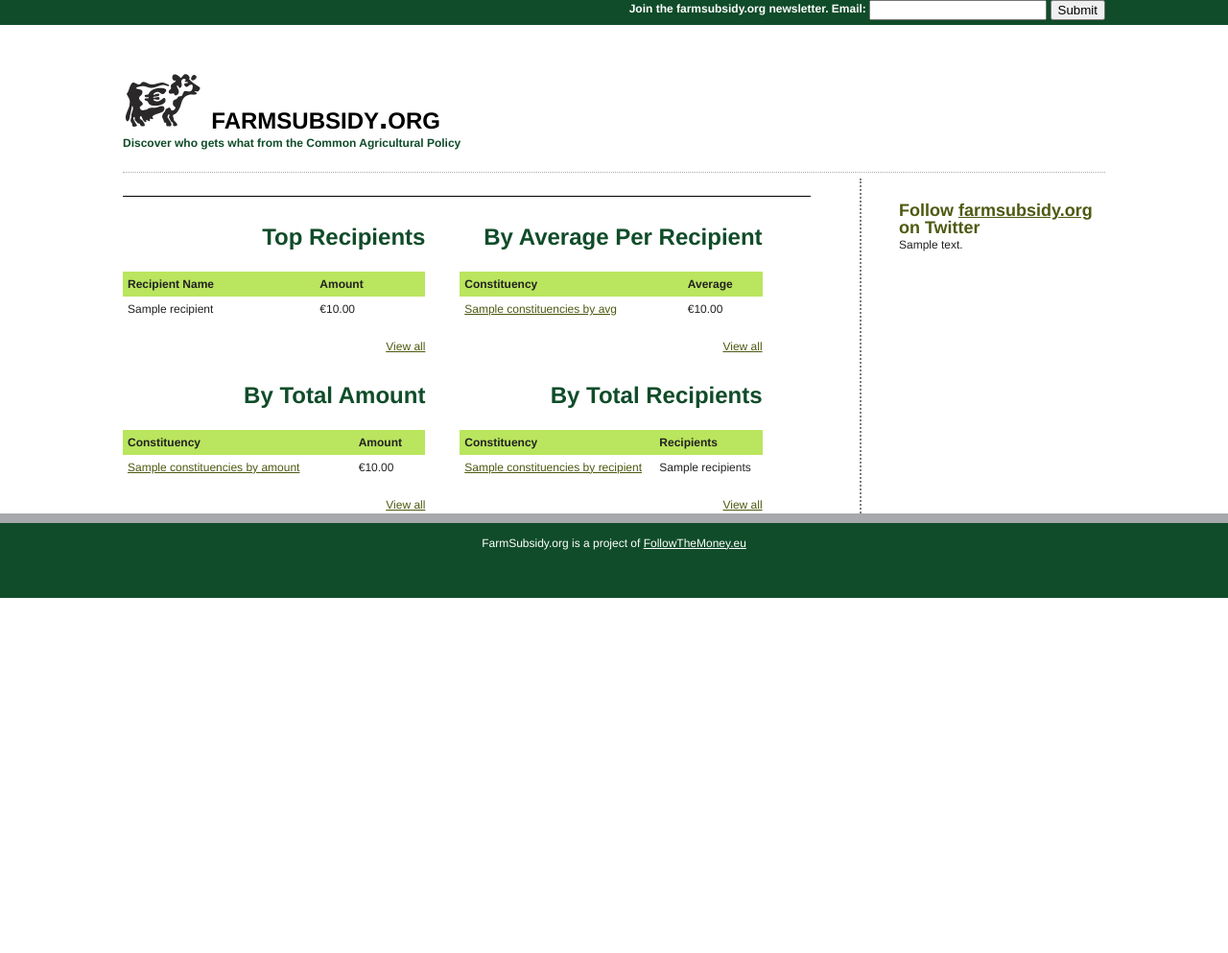
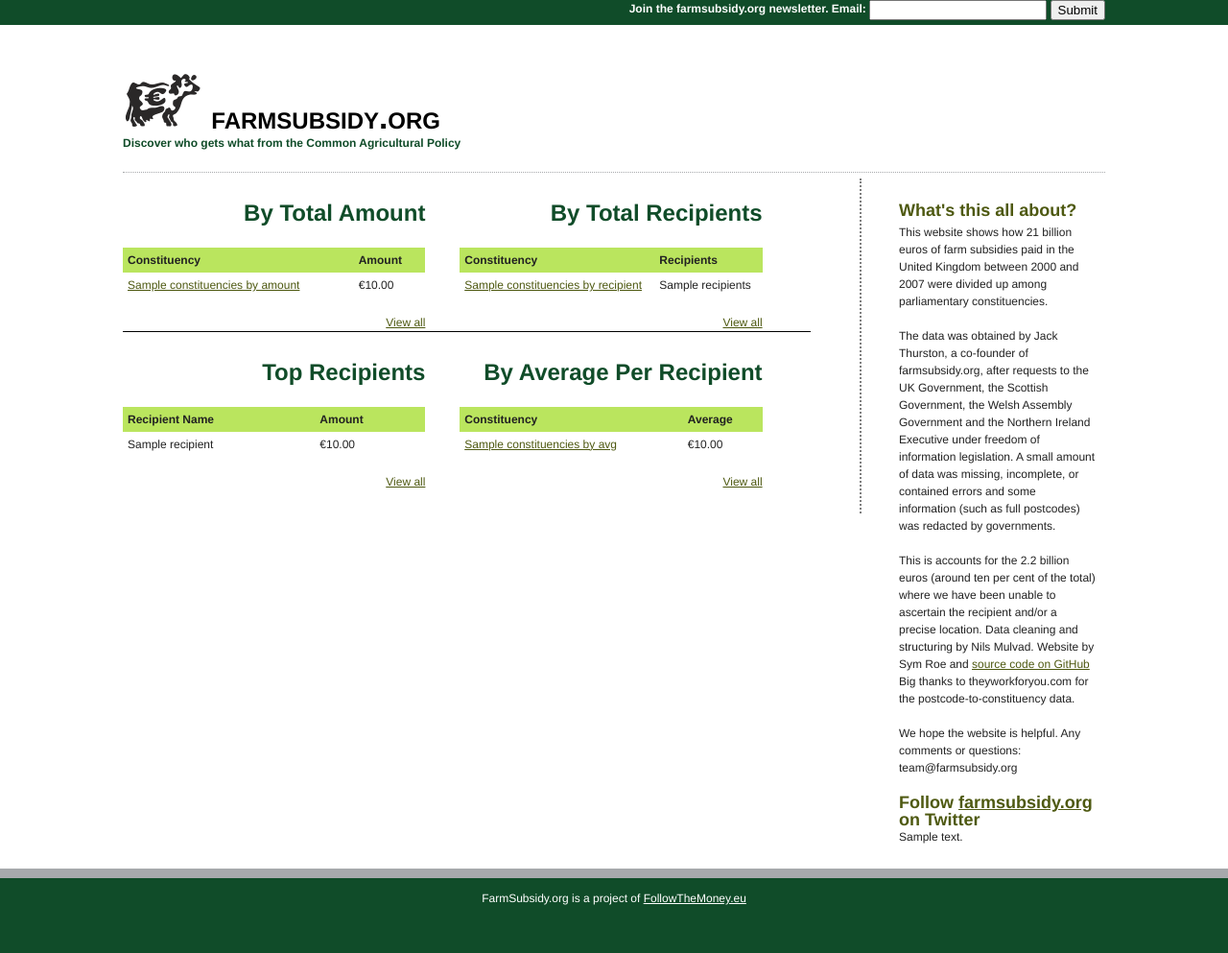
Before and after one commit to symroe/Farm-Subsidy-Constituencies, a Django app: template web/data/templates/overview.html in a window 1280 px wide. Shown: the whole page at 96% size. Before the commit the page ends 623 px from the top, so only its background shows below. Run offline with Django 3.2, Linux system fonts and the light colour scheme; the template is opened without the code that fills it: most values are stand-ins (such as "Sample title", 1, 10 or a date in 2020).

Commit message:
Change boxes on overview page, and add right block info

```diff
--- a/web/data/templates/overview.html
+++ b/web/data/templates/overview.html
@@ -1,6 +1,42 @@
 {% extends "base.html" %}
 {% load humanize %}
 {% block content %}
+
+<div class="halfcol">
+  <h2>By Total Amount</h2>
+  <table>
+    <thead>
+      <th>Constituency</th>
+      <th>Amount</th>
+    </thead>
+    {% for c in top_constituencies_by_amount %}
+      <tr>
+        <td><a href="{% url constituency c.slug %}">{{ c.name }}</a></td>
+        <td>&euro;{{ c.total|floatformat:2|intcomma }}</td>
+      </tr>
+    {% endfor %}
+  </table>
+    <a href="{% url constituency_list %}?sort=total">View all</a>
+</div>
+
+<div class="halfcol">
+  <h2>By Total Recipients</h2>
+  <table>
+    <thead>
+      <th>Constituency</th>
+      <th>Recipients</th>
+    </thead>
+    {% for c in top_constituencies_by_recipients %}
+      <tr>
+        <td><a href="{% url constituency c.slug %}">{{ c.name }}</a></td>
+        <td>{{ c.recipients }}</td>
+      </tr>
+    {% endfor %}
+  </table>
+  <a href="{% url constituency_list %}?sort=recipients">View all</a>
+</div>
+
+
 
 <div class="section clear"><div class="halfcol">
   <h2>Top Recipients</h2>
--- a/web/templates/base.html
+++ b/web/templates/base.html
@@ -97,6 +97,23 @@
 
       {% endblock %}
 
+
+      <div class="box">
+        <h3>What's this all about?</h3>
+
+        <p>This website shows how 21 billion euros of farm subsidies paid in the United Kingdom between 2000 and 2007 were divided up among parliamentary
+        constituencies.</p>
+
+        <p>The data was obtained by Jack Thurston, a co-founder of farmsubsidy.org, after requests to the UK Government, the Scottish Government, the Welsh
+        Assembly Government and the Northern Ireland Executive under freedom of information legislation. A small amount of data was missing, incomplete, or
+        contained errors and some information (such as full postcodes) was redacted by governments. </p>
+
+        <p>This is accounts for the 2.2 billion euros (around ten per cent of the total) where we have been unable to ascertain the recipient and/or a precise location. Data cleaning and structuring by Nils Mulvad. Website by Sym Roe and <a href="http://github.com/symroe/Farm-Subsidy-Constituencies">source code on GitHub</a> Big thanks to theyworkforyou.com for the postcode-to-constituency data.</p>
+        <p>We hope the website is helpful. Any comments or questions: team@farmsubsidy.org</p>
+      </div>
+
+
+
       {# {% if tweet %} #}
       <div class="twitter block">
           <h3>Follow <a href="http://twitter.com/farmsubsidy">farmsubsidy.org</a> on Twitter</h3>
```
Also changed, not shown: other parts of web/data/templates/overview.html (+1 -32 lines), other parts of web/templates/base.html (+0 -30 lines).
